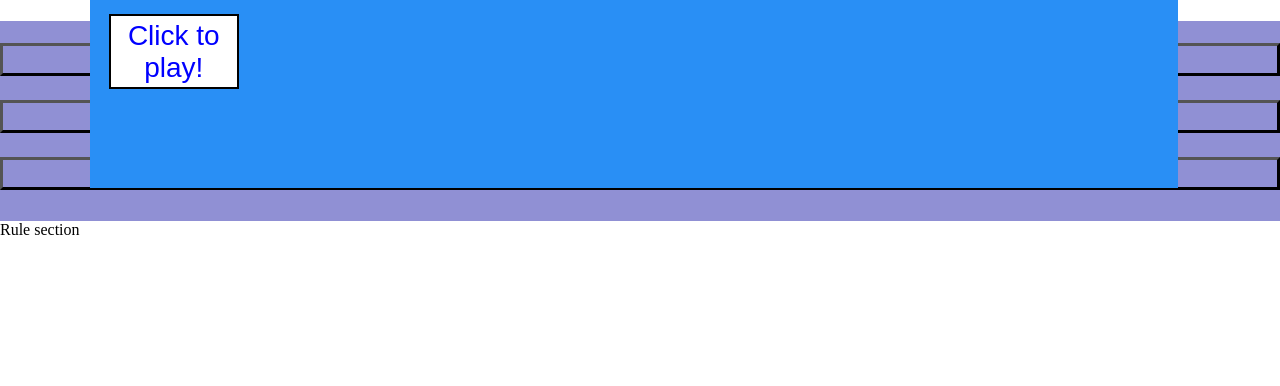
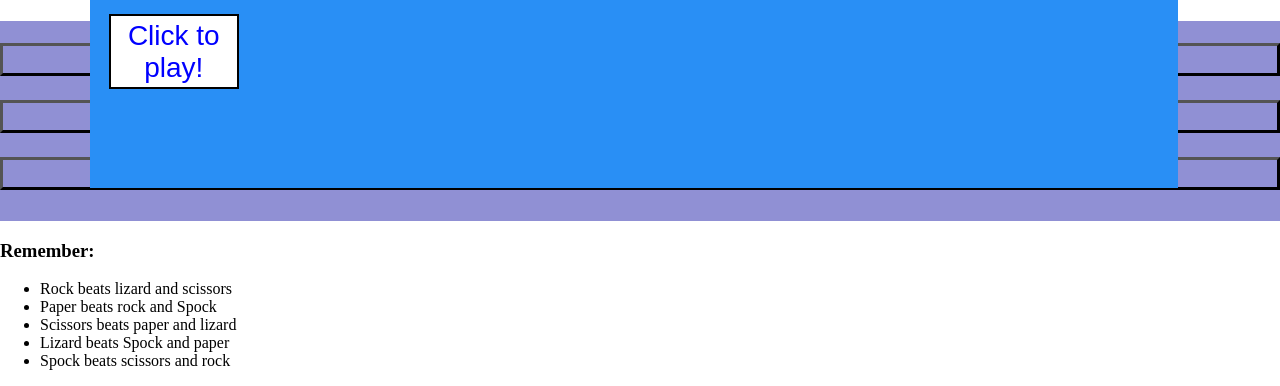
Before and after one commit to erican22/Rock-Paper-Scissors-Lizard-Spock, a plain HTML site: page index.html in a window 1280 px wide. Shown: the part 532-918 px from the top of the page. Before the commit the page ends 800 px from the top, so only its background shows below. Drawn offline with Linux system fonts and the light colour scheme.

Commit message:
Add text content to rule section

```diff
--- a/index.html
+++ b/index.html
@@ -40,7 +40,15 @@
         <p class="scoreboard">Computer: <span id="computer-score">0</span></p>
         <p class="scoreboard">Draws: <span id="draws">0</span></p>
     </div>
-    <div>Rule section</div>
+    <div><h3>Remember:</h3>
+        </p><ul>
+            <li>Rock beats lizard and scissors</li>
+            <li>Paper beats rock and Spock</li>
+            <li>Scissors beats paper and lizard</li>
+            <li>Lizard beats Spock and paper</li>
+            <li>Spock beats scissors and rock</li>
+        </ul>
+    </div>
 
     <script src="assets/js/script.js"></script>
 </body>
```
